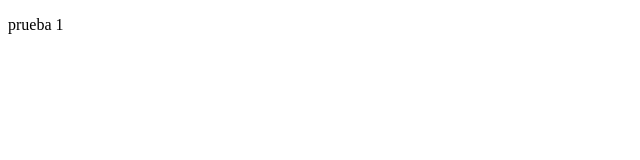
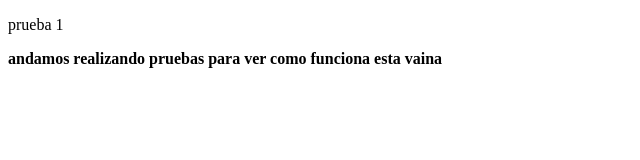
Before and after one commit to Dieg0132/diegoPruebas, a plain HTML site: page index.html in a window 1280 px wide. Shown: the whole page, without its empty margins (0-640 px from the left). Drawn offline with Linux system fonts and the light colour scheme.

Commit message:
Comprobar cambios

```diff
--- a/index.html
+++ b/index.html
@@ -9,5 +9,6 @@
 </head>
 <body>
     <p>prueba 1</p>
+    <b>andamos realizando pruebas para ver como funciona esta vaina</b>
 </body>
 </html>
```
